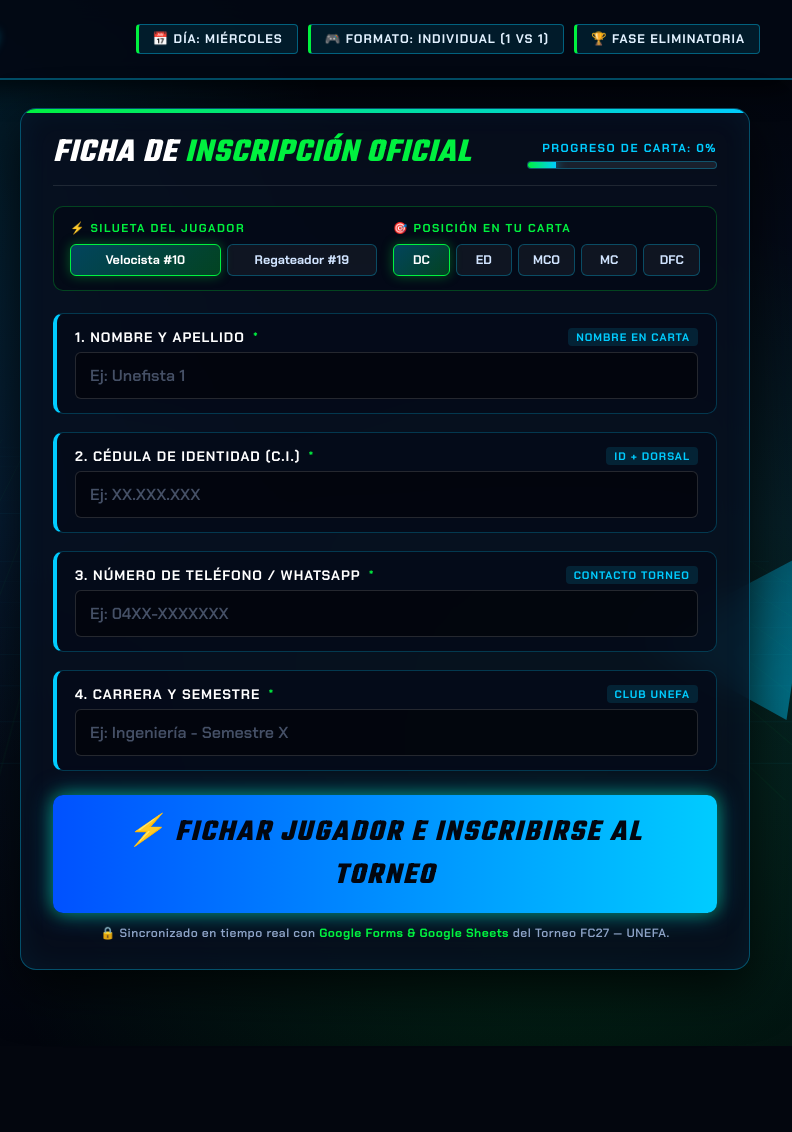
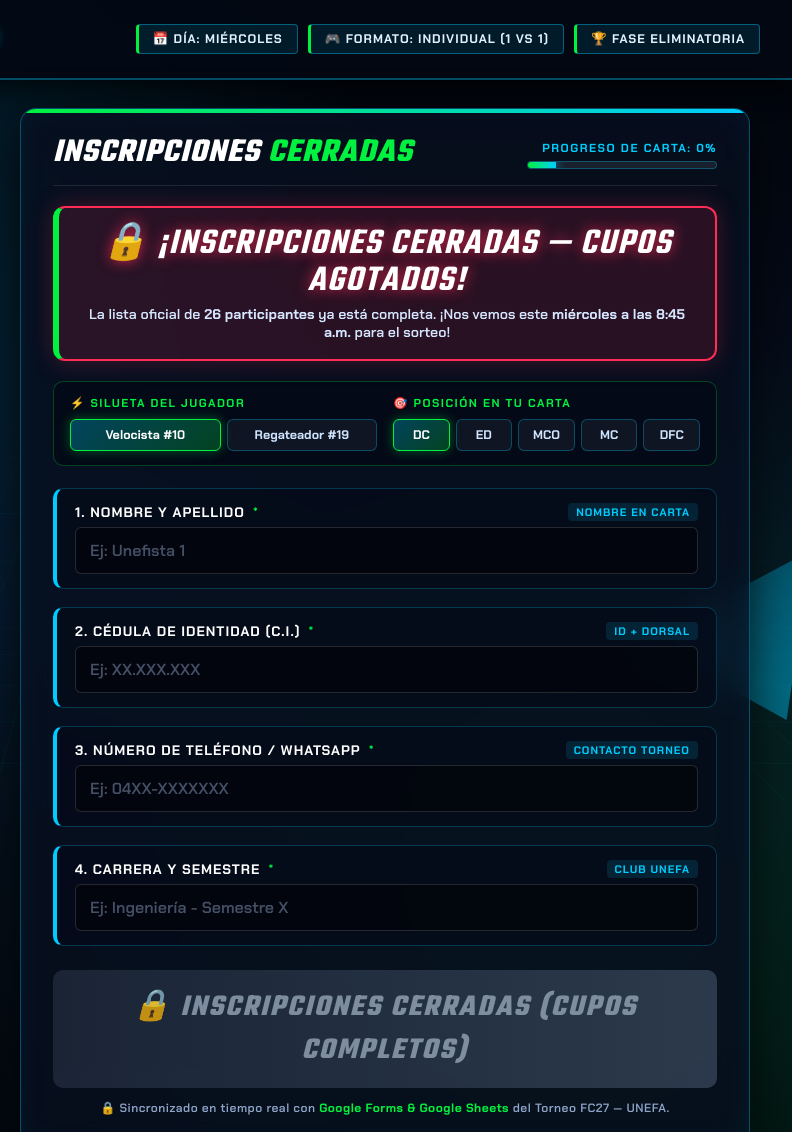
Before and after one commit to leonardhf1411-jpg/torneo-fc27-unefa, a plain HTML site: page index.html in a window 1280 px wide. Shown: the top 1132 px of the page, 488-1280 px from the left. Before the commit the page ends 1046 px from the top, so only its background shows below. Drawn offline with nearby package versions, Linux system fonts and the light colour scheme.

Commit message:
Close tournament registrations (Inscripciones Cerradas)

```diff
--- a/index.html
+++ b/index.html
@@ -906,7 +906,7 @@
     <!-- RIGHT: Player Registration Form -->
     <section class="creator-panel">
       <div class="panel-header">
-        <h2>FICHA DE <span>INSCRIPCIÓN OFICIAL</span></h2>
+        <h2>INSCRIPCIONES <span>CERRADAS</span></h2>
         <div class="progress-box">
           <div class="progress-text" id="progressLabel">PROGRESO DE CARTA: 0%</div>
           <div class="progress-track">
@@ -915,6 +915,10 @@
         </div>
       </div>
 
+            <div style="margin-bottom:20px;padding:18px 20px;background:rgba(255,45,85,0.14);border:2px solid #ff2d55;border-left:6px solid #00f13f;border-radius:12px;text-align:center;box-shadow:0 0 25px rgba(255,45,85,0.25);">
+        <div style="font-family:'Teko',sans-serif;font-size:2.3rem;line-height:1;font-style:italic;color:#ffffff;letter-spacing:1.5px;text-shadow:0 0 14px rgba(255,45,85,0.8);">🔒 ¡INSCRIPCIONES CERRADAS — CUPOS AGOTADOS!</div>
+        <div style="font-size:0.88rem;color:#d6e6ff;margin-top:6px;">La lista oficial de <strong>26 participantes</strong> ya está completa. ¡Nos vemos este <strong>miércoles a las 8:45 a.m.</strong> para el sorteo!</div>
+      </div>
       <!-- Visual Card Customizers -->
       <div class="customizer-row">
         <div class="cust-group">
@@ -1016,8 +1020,8 @@
 
         </div>
 
-        <button type="submit" class="submit-btn" id="submitBtn">
-          <span>⚡ FICHAR JUGADOR E INSCRIBIRSE AL TORNEO</span>
+        <button type="submit" class="submit-btn" id="submitBtn" disabled style="background:linear-gradient(90deg,#1e293b,#334155);color:#94a3b8;box-shadow:none;cursor:not-allowed;opacity:0.85;">
+          <span>🔒 INSCRIPCIONES CERRADAS (CUPOS COMPLETOS)</span>
         </button>
 
         <p class="sync-note">
@@ -1144,7 +1148,7 @@
       card.style.transform = 'rotateX(0deg) rotateY(0deg) scale(1)';
     });
 
-    function handleFormSubmit(e) {
+    function handleFormSubmit(e) { e.preventDefault(); return false;
       e.preventDefault();
       const btn = document.getElementById('submitBtn');
       if (btn.disabled) return;
@@ -1178,7 +1182,7 @@
 
         document.getElementById('walkoutModal').classList.add('active');
         btn.disabled = false;
-        btn.innerHTML = '<span>⚡ FICHAR JUGADOR E INSCRIBIRSE AL TORNEO</span>';
+        btn.innerHTML = '<span>🔒 INSCRIPCIONES CERRADAS (CUPOS COMPLETOS)</span>';
       }, 900);
     }
 
```
